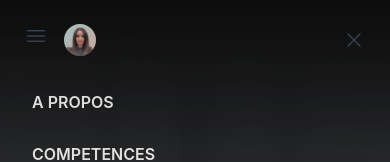
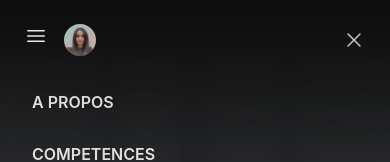
Before and after one commit to BakrimNadia/Portfolio-Nadia, a Next.js app: page / in a window 390 px wide. Both pictures are taken after a click on the button "Open main menu". Shown: the top 162 px of the page. Built offline with nearby package versions, Linux system fonts and the light colour scheme.

Commit message:
style: change color to header menu and adjust input to contact section

```diff
--- a/src/app/Components/Navbar.tsx
+++ b/src/app/Components/Navbar.tsx
@@ -23,7 +23,7 @@ export default function Navbar() {
           <button
             type="button"
             onClick={() => setMobileMenuOpen(true)}
-            className="-m-2.5 inline-flex items-center justify-center rounded-md p-2.5 text-gray-700"
+            className="-m-2.5 inline-flex items-center justify-center rounded-md p-2.5 text-gray-200"
           >
             <span className="sr-only">Open main menu</span>
             <Bars3Icon aria-hidden="true" className="size-6" />
@@ -47,7 +47,7 @@ export default function Navbar() {
       <Dialog open={mobileMenuOpen} onClose={setMobileMenuOpen} className="lg:hidden">
         <div className="fixed inset-0 z-10" />
         <DialogPanel className="fixed inset-y-0 right-0 z-10 w-full overflow-y-auto px-6 py-6 bg-gradient-to-b from-black to-gray-500 opacity-80 sm:max-w-sm sm:ring-1 sm:ring-gray-900/10">
-          <div className="flex items-center justify-between">
+          <div className="flex items-center text-center justify-between">
             <a href="#" className="-m-1.5 p-1.5">
               <span className="sr-only"></span>
               <img
@@ -59,10 +59,10 @@ export default function Navbar() {
             <button
               type="button"
               onClick={() => setMobileMenuOpen(false)}
-              className="-m-2.5 rounded-md p-2.5 text-gray-700"
+              className="-m-2.5 rounded-md p-2.5 text-gray-800"
             >
               <span className="sr-only">Close menu</span>
-              <XMarkIcon aria-hidden="true" className="size-6" />
+              <XMarkIcon aria-hidden="true" className="size-6 text-gray-200" />
             </button>
           </div>
           <div className="mt-6 flow-root">
```
